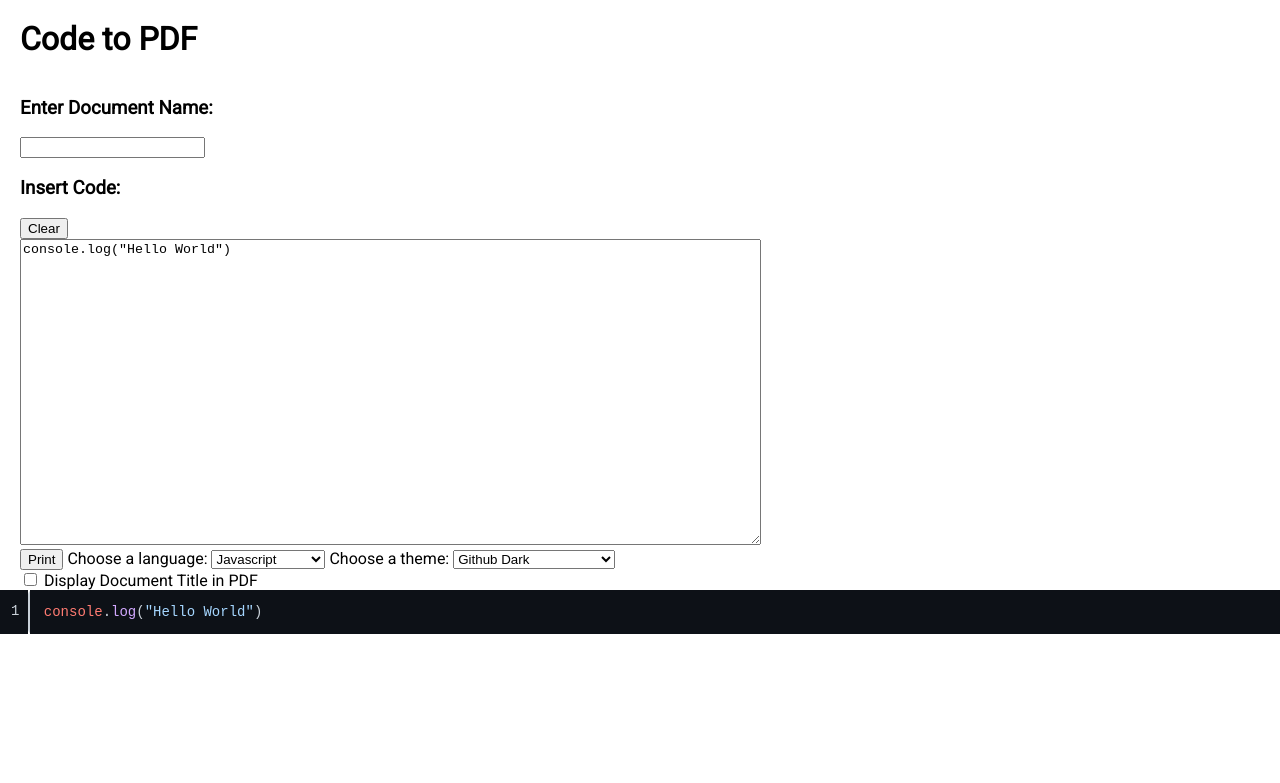
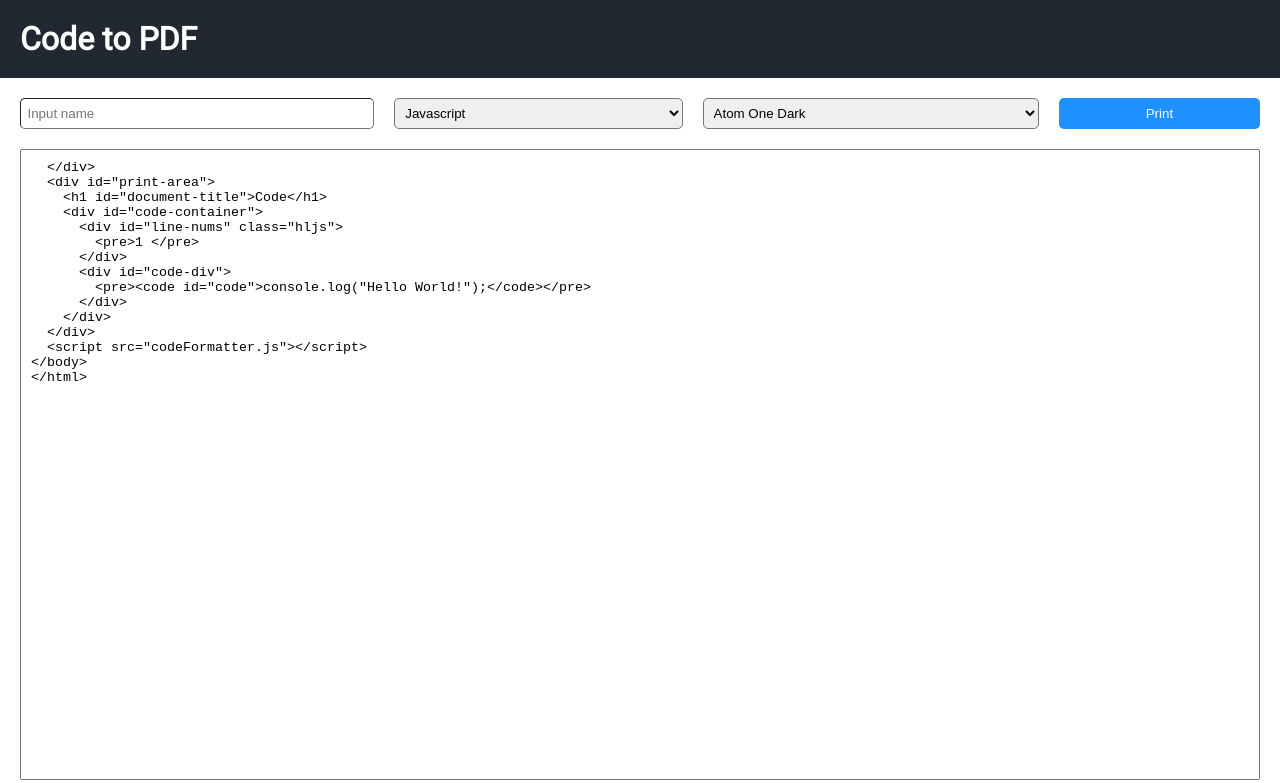
Before and after one commit to tarikjaber/tarikjaber.github.io, a plain HTML site: page codeFormatter/codeFormatter.html in a window 1280 px wide. Drawn offline with nearby package versions, Linux system fonts and the light colour scheme.

Commit message:
Changed format for code printer

```diff
--- a/codeFormatter/codeFormatter.css
+++ b/codeFormatter/codeFormatter.css
@@ -1,16 +1,71 @@
 body {
     font-family: 'Roboto', sans-serif;
-    padding: 20px;
     margin: 0px;
+}
+
+select {
+  padding: 6px;
+  border-radius: 5px;
 }
 
 h1 {
     margin: 0;
     padding-bottom: 20px;
-
+    color: white;
+    background-color: #222831;
+    padding: 20px;
+    margin: -20px -20px 20px -20px;
 }
 
+.options {
+  display: flex;
+  column-gap: 20px;
+  width: 100%;
+  flex-wrap: wrap;
+  row-gap: 12px;
+}
 
+input {
+  padding: 6.5px;
+  border-radius: 5px;
+  border-width: 1px;
+}
+
+.options > *:not(button) {
+  flex-grow: 2;
+}
+
+button {
+  border-width: 0;
+  background-color: dodgerblue;
+  color: white;
+  padding: 8px 15px;
+  border-radius: 5px;
+  flex-grow:1;
+  width: 120px;
+}
+
+button:active {
+  background-color: #5584AC;
+}
+
+textarea {
+    padding: 10px;
+    margin-top: 20px;
+    resize:none;
+    flex-grow: 1;
+}
+
+html, body {
+  height: 100%;
+}
+
+.hide-from-print {
+  height: calc(100% - 40px);
+  padding: 20px;
+  display: flex;
+  flex-direction: column;
+}
 
 pre {
     margin: 0;
@@ -37,7 +92,6 @@ code {
     padding-left: 11px;
     padding-top: 13px;
     padding-bottom: 4px;
-  line-height: 17px;
     display: inline-block;
 }
 
@@ -50,19 +104,26 @@ code {
 }
 
 #code {
+    margin-left: 2px;
+}
 
-  margin-left: 2px;
+#print-area {
+    padding: 20px;
+    display: none;
 }
 
 @media print {
     body {
-
         color-adjust: exact !important;
         -webkit-print-color-adjust: exact !important;
     }
 
     #document-title {
-      margin-bottom: 20px
+        margin-bottom: 20px;
+    }
+
+    #print-area {
+        display: block;
     }
 
     #code-container {
--- a/codeFormatter/codeFormatter.html
+++ b/codeFormatter/codeFormatter.html
@@ -10,9 +10,8 @@
   <link rel="preconnect" href="https://fonts.gstatic.com" crossorigin>
   <link href="https://fonts.googleapis.com/css2?family=Fira+Code&family=Roboto&display=swap" rel="stylesheet">
 
-  <link rel="stylesheet" id="theme-style" href="//cdnjs.cloudflare.com/ajax/libs/highlight.js/11.5.1/styles/github-dark.min.css">
-
-  <!-- <script src="//cdnjs.cloudflare.com/ajax/libs/highlight.js/11.5.1/highlight.min.js"></script> -->
+  <link rel="stylesheet" id="theme-style"
+    href="//cdnjs.cloudflare.com/ajax/libs/highlight.js/11.5.1/styles/github-dark.min.css">
   <script src="./highlight.min.js"></script>
 
   <link rel="stylesheet" href="codeFormatter.css">
@@ -20,27 +19,16 @@
 
 <body>
   <div class="hide-from-print">
-
     <h1>Code to PDF</h1>
-    <h3 id="document-name">Enter Document Name:</h3>
-    <input id="document-name-input" type="text">
-    <h3>Insert Code:</h3>
-    <button id="clear">Clear</button>
-    <br>
-    <textarea name="" id="code-textarea" cols="90" rows="20"></textarea>
-    <br>
-    <button id="print">Print</button>
-
-    <label for="languages">Choose a language:</label>
+    <div class="options">
+      <input id="document-name-input" type="text" placeholder="Input name">
       <select name="languages" id="languages">
-      <optgroup label="Web">
         <option value="javascript">Javascript</option>
         <option value="typescript">Typescript</option>
         <option value="json">JSON</option>
         <option value="html">HTML</option>
         <option value="css">CSS</option>
         <option value="php">PHP</option>
-      </optgroup>
         <option value="python">Python</option>
         <option value="r">R</option>
         <option value="c">C</option>
@@ -54,7 +42,6 @@
         <option value="armasm">ARM Assembly</option>
         <option value="x86asm">x86 Assembly</option>
       </select>
-    <label for="themes">Choose a theme:</label>
       <select name="themes" id="themes">
         <optgroup label="Dark">
           <option value="atom-one-dark">Atom One Dark</option>
@@ -72,12 +59,10 @@
           <option value="github">Github Light</option>
         </optgroup>
       </select>
-    <br>
-    <input type="checkbox" id="titleCheckbox" value="Bike">
-    <label for="titleCheckbox"> Display Document Title in PDF</label><br>
+      <button id="print">Print</button>
     </div>
-
-
+    <textarea placeholder="Enter code...">
+  </div>
   <div id="print-area">
     <h1 id="document-title">Code</h1>
     <div id="code-container">
@@ -91,5 +76,4 @@
   </div>
   <script src="codeFormatter.js"></script>
 </body>
-
 </html>
--- a/codeFormatter/codeFormatter.js
+++ b/codeFormatter/codeFormatter.js
@@ -5,10 +5,8 @@ let documentNameInput = document.getElementById('document-name-input');
 let documentTitle = document.getElementById('document-title');
 let languageSelector = document.getElementById('languages')
 let codeLines = document.getElementById('line-nums');
-let titleCheckbox = document.getElementById('titleCheckbox');
 let themeStylesheet = document.getElementById('theme-style');
 let themeSelector = document.getElementById('themes');
-let clearBtn = document.getElementById('clear');
 
 let selectedLanguage = 'javascript';
 let selectedTheme = 'default';
@@ -29,6 +27,8 @@ codeTextArea.value = codeText;
 code.innerHTML = escape(codeText)
 updateLineNumbers();
 
+console.log("javascript run");
+
 hljs.configure({
     languages: ['java', 'javascript', 'html', 'typescript', 'cpp']
 })
@@ -36,6 +36,7 @@ hljs.configure({
 hljs.highlightAll();
 
 printBtn.addEventListener('click', () => {
+    console.log("Print button clicked.");
     document.title = documentTitle.textContent ?? "code.pdf";
 
     window.print();
@@ -50,7 +51,7 @@ function escape(s) {
     );
 }
 
-codeTextArea.addEventListener('input', () => {
+codeTextArea.addEventListener('onChange', () => {
 
     if (codeTextArea.value !== '') {
         localStorage.setItem('code', codeTextArea.value);
@@ -85,27 +86,13 @@ function updateLineNumbers() {
     for (let i = 0; i < numLines; i++) {
 
         codeLines.innerHTML += `<pre>${(i + 1).toString().padStart(numLinesDigits)} </pre>`;
-        if (lines[i].length > 93 && titleCheckbox.checked) {
-            console.log("Hello");
-
-            for (let j = 0; j < (lines[i].length) / 93 - 1; j++) {
-                console.log((lines[i].length - 1) / 93 - 1);
-                codeLines.innerHTML += `<pre>${"".padStart(numLinesDigits)} </pre>`;
-            }
-        } else if (lines[i].length > 98 && !titleCheckbox.checked) {
-            for (let j = 0; j < (lines[i].length) / 98 - 1; j++) {
-                codeLines.innerHTML += `<pre>${"".padStart(numLinesDigits)} </pre>`;
-            }
+        for (let j = 0; j < (lines[i].length) / 98 - 1; j++) {
+            codeLines.innerHTML += `<pre>${"".padStart(numLinesDigits)} </pre>`;
         }
     }
 
     codeLines.classList.add("hljs")
 }
-
-documentNameInput.addEventListener('input', () => {
-
-    documentTitle.innerHTML = documentNameInput.value;
-})
 
 languageSelector.addEventListener('change', () => {
     code.classList.remove(`language-${selectedLanguage}`);
@@ -123,30 +110,6 @@ themeSelector.addEventListener('change', () => {
     localStorage.setItem('theme', themeSelector.value);
 })
 
-titleCheckbox.addEventListener('change', () => {
-    let codeContainer = document.getElementById('code-container');
-    let code = document.getElementById('code');
-    let lineNums = document.getElementById('line-nums');
-
-    if (titleCheckbox.checked) {
-        documentTitle.value = documentNameInput.value ?? "Code";
-        documentTitle.style.display = "block";
-        codeContainer.style.marginLeft = "0px";
-        codeContainer.style.marginRight = "0px";
-
-        lineNums.style.borderRadius = "6px 0 0 6px";
-        code.style.borderRadius = "0 6px 6px 0";
-    } else {
-        documentTitle.style.display = "none";
-
-        codeContainer.style.marginLeft = "-20px";
-        codeContainer.style.marginRight = "-20px";
-
-        lineNums.style.borderRadius = "0"
-        code.style.borderRadius = "0"
-    }
-})
-
 function getStylesheet(style) {
     return `//cdnjs.cloudflare.com/ajax/libs/highlight.js/11.5.1/styles/${style}.min.css`
 }
@@ -162,10 +125,3 @@ window.addEventListener('afterprint', event => {
         document.body.classList.remove('hljs')
     }
 });
-
-clearBtn.addEventListener('click', () => {
-    codeTextArea.value = "";
-    code.innerHTML = " ";
-    localStorage.setItem('code', "");
-    updateLineNumbers();
-})
```
Lines whose indentation alone changed are shown as unchanged.
